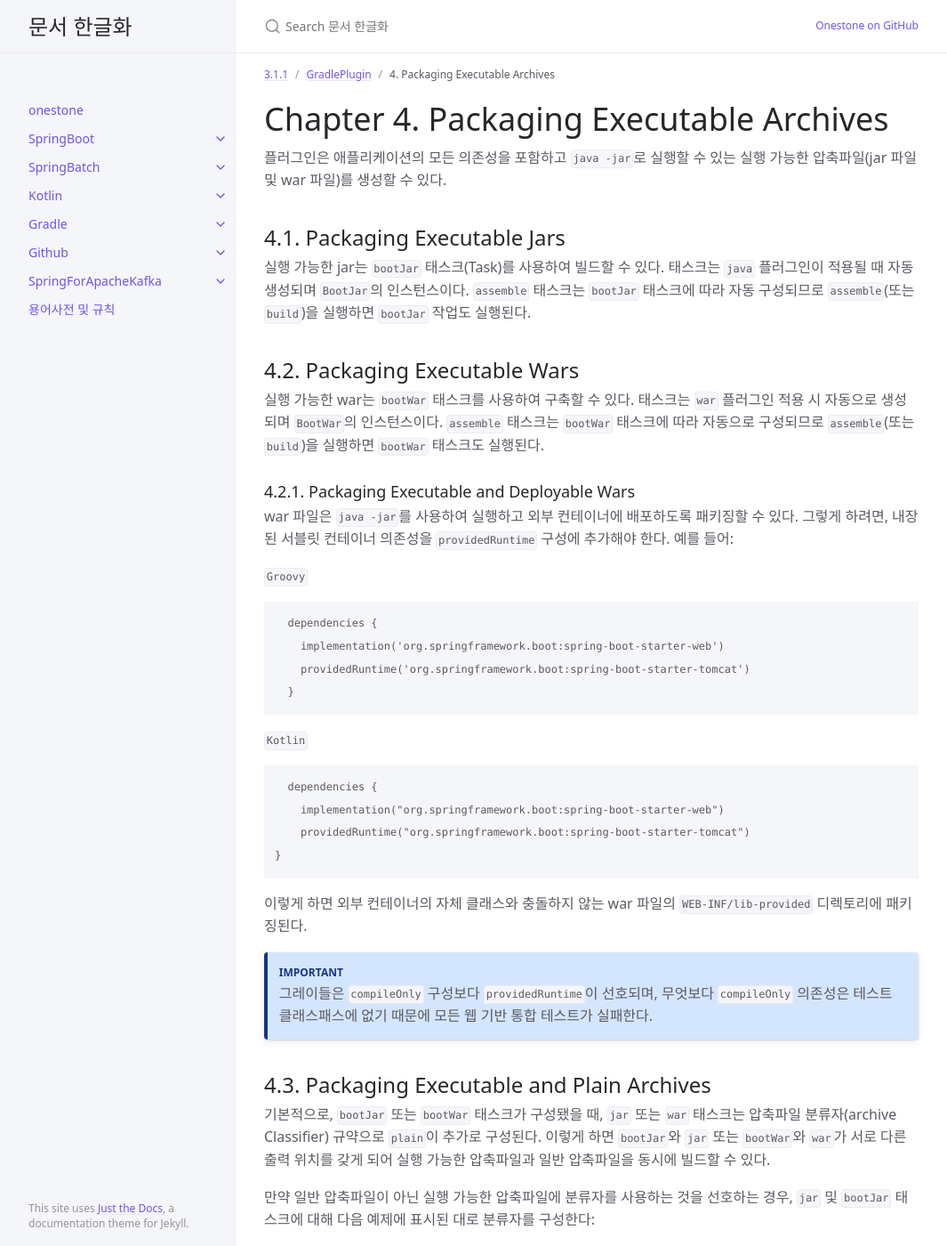
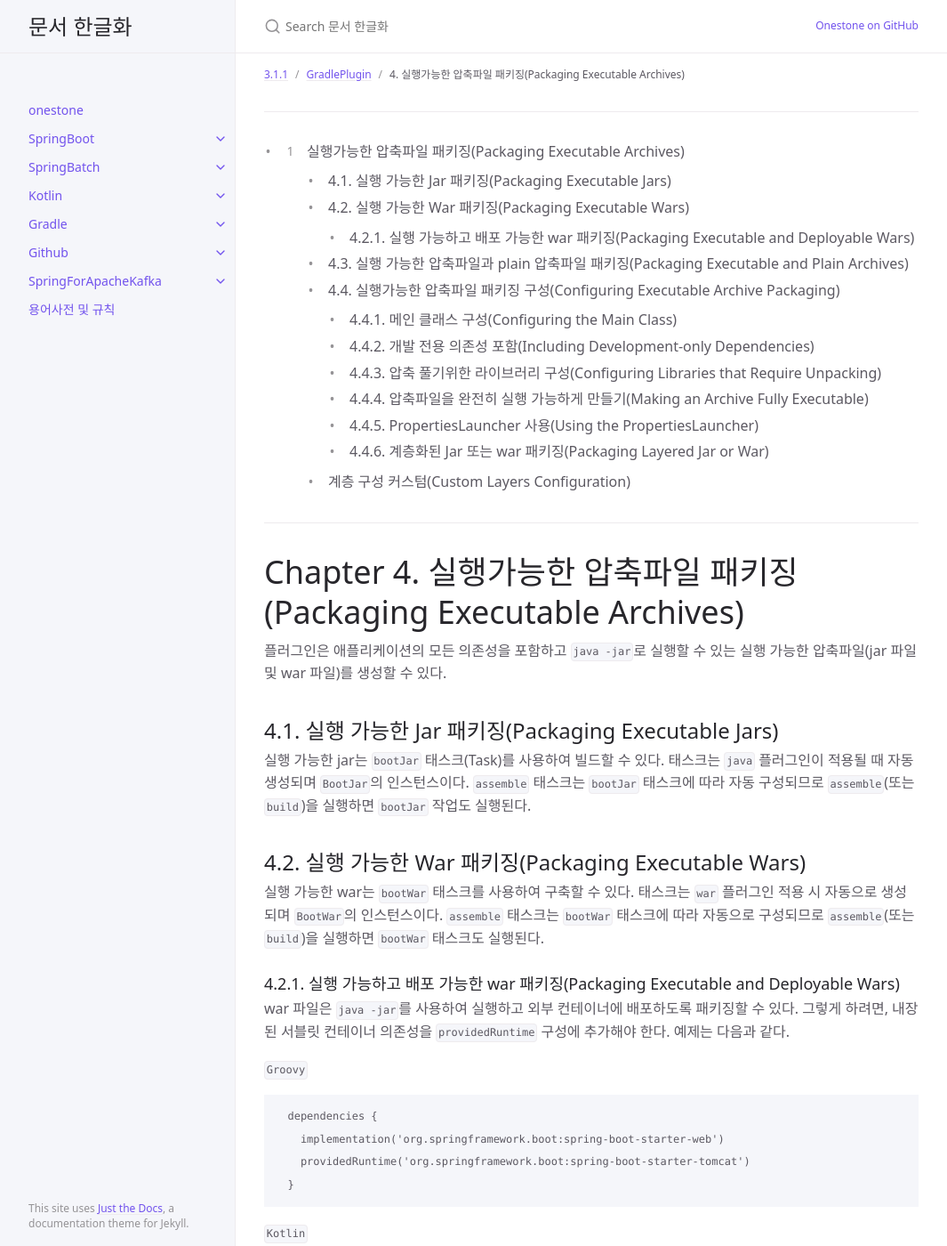
Before and after one commit to onestone9900/onestone9900.github.io, a Jekyll site: the page built from docs/spring_boot/3.1.1/gradle_plugin/4.packaging_executable_archives.md, in a window 1280 px wide and 1400 px high. Shown: the whole window at 89% size, without its empty margins (107-1172 px from the left). Built offline with Jekyll 4.4.1, drawn with Linux system fonts in a browser that asks for light colours; some of the changed text lies outside the part shown.

Commit message:
docs: spring boot - 4. 실행가능한 압축파일 패키징(Packaging Executable Archives)

````diff
--- a/docs/spring_boot/3.1.1/gradle_plugin/4.packaging_executable_archives.md
+++ b/docs/spring_boot/3.1.1/gradle_plugin/4.packaging_executable_archives.md
@@ -1,25 +1,42 @@
 ---
 layout: default
-title: 4. Packaging Executable Archives
+title: 4. 실행가능한 압축파일 패키징(Packaging Executable Archives)
 parent: GradlePlugin
 grand_parent: 3.1.1
 nav_order: 4
 ---
 
+***
 
-# Chapter 4. Packaging Executable Archives
+- 4. 실행가능한 압축파일 패키징(Packaging Executable Archives)
+  - 4.1. 실행 가능한 Jar 패키징(Packaging Executable Jars)
+  - 4.2. 실행 가능한 War 패키징(Packaging Executable Wars)
+    - 4.2.1. 실행 가능하고 배포 가능한 war 패키징(Packaging Executable and Deployable Wars)
+  - 4.3. 실행 가능한 압축파일과 plain 압축파일 패키징(Packaging Executable and Plain Archives)
+  - 4.4. 실행가능한 압축파일 패키징 구성(Configuring Executable Archive Packaging)
+    - 4.4.1. 메인 클래스 구성(Configuring the Main Class)
+    - 4.4.2. 개발 전용 의존성 포함(Including Development-only Dependencies)
+    - 4.4.3. 압축 풀기위한 라이브러리 구성(Configuring Libraries that Require Unpacking)
+    - 4.4.4. 압축파일을 완전히 실행 가능하게 만들기(Making an Archive Fully Executable)
+    - 4.4.5. PropertiesLauncher 사용(Using the PropertiesLauncher)
+    - 4.4.6. 계층화된 Jar 또는 war 패키징(Packaging Layered Jar or War)
+      - 계층 구성 커스텀(Custom Layers Configuration)
+
+***
+
+# Chapter 4. 실행가능한 압축파일 패키징(Packaging Executable Archives)
 플러그인은 애플리케이션의 모든 의존성을 포함하고 `java -jar`로 실행할 수 있는 실행 가능한 압축파일(jar 파일 및 war 파일)를 생성할 수 있다.
 
 
-## 4.1. Packaging Executable Jars
+## 4.1. 실행 가능한 Jar 패키징(Packaging Executable Jars)
 실행 가능한 jar는 `bootJar` 태스크(Task)를 사용하여 빌드할 수 있다. 태스크는 `java` 플러그인이 적용될 때 자동 생성되며 `BootJar`의 인스턴스이다. `assemble` 태스크는 `bootJar` 태스크에 따라 자동 구성되므로 `assemble`(또는 `build`)을 실행하면 `bootJar` 작업도 실행된다.
 
 
-## 4.2. Packaging Executable Wars
+## 4.2.  실행 가능한 War 패키징(Packaging Executable Wars)
 실행 가능한 war는 `bootWar` 태스크를 사용하여 구축할 수 있다. 태스크는 `war` 플러그인 적용 시 자동으로 생성되며 `BootWar`의 인스턴스이다. `assemble` 태스크는 `bootWar` 태스크에 따라 자동으로 구성되므로 `assemble`(또는 `build`)을 실행하면 `bootWar` 태스크도 실행된다.
 
-### 4.2.1. Packaging Executable and Deployable Wars
-war 파일은 `java -jar`를 사용하여 실행하고 외부 컨테이너에 배포하도록 패키징할 수 있다. 그렇게 하려면, 내장된 서블릿 컨테이너 의존성을 `providedRuntime` 구성에 추가해야 한다. 예를 들어:
+### 4.2.1. 실행 가능하고 배포 가능한 war 패키징(Packaging Executable and Deployable Wars)
+war 파일은 `java -jar`를 사용하여 실행하고 외부 컨테이너에 배포하도록 패키징할 수 있다. 그렇게 하려면, 내장된 서블릿 컨테이너 의존성을 `providedRuntime` 구성에 추가해야 한다. 예제는 다음과 같다.
 
 `Groovy`
 ```
@@ -41,7 +58,8 @@ war 파일은 `java -jar`를 사용하여 실행하고 외부 컨테이너에
 {: .important }
 >그레이들은 `compileOnly` 구성보다 `providedRuntime`이 선호되며, 무엇보다 `compileOnly` 의존성은 테스트 클래스패스에 없기 때문에 모든 웹 기반 통합 테스트가 실패한다.
 
-## 4.3. Packaging Executable and Plain Archives
+
+## 4.3. 실행 가능한 압축파일과 plain 압축파일 패키징(Packaging Executable and Plain Archives)
 기본적으로, `bootJar` 또는 `bootWar` 태스크가 구성됐을 때, `jar` 또는 `war` 태스크는 압축파일 분류자(archive Classifier) 규약으로 `plain`이 추가로 구성된다. 이렇게 하면 `bootJar`와 `jar` 또는 `bootWar`와 `war`가 서로 다른 출력 위치를 갖게 되어 실행 가능한 압축파일과 일반 압축파일을 동시에 빌드할 수 있다.
 
 만약 일반 압축파일이 아닌 실행 가능한 압축파일에 분류자를 사용하는 것을 선호하는 경우, `jar` 및 `bootJar` 태스크에 대해 다음 예제에 표시된 대로 분류자를 구성한다:
@@ -65,7 +83,7 @@ war 파일은 `java -jar`를 사용하여 실행하고 외부 컨테이너에
   }
 ```
 
-또는, 일반 압축파일이 빌드 되지 않게 하려면, `jar` 태스크에 대한 다음 예와 같이 해당 태스크를 비활성화해야 한다.
+또는, 일반 압축파일이 빌드 되지 않게 하려면, `jar` 태스크에 대한 다음 예제와 같이 해당 태스크를 비활성화해야 한다.
 
 `Groovy`
 ```
@@ -80,11 +98,11 @@ war 파일은 `java -jar`를 사용하여 실행하고 외부 컨테이너에
   }
 ```
 
-## 4.4. Configuring Executable Archive Packaging
+## 4.4. 실행가능한 압축파일 패키징 구성(Configuring Executable Archive Packaging)
 `BootJar` 및 `BootWar` 태스크는 각각 그레이들의 `Jar` 및 `War` 태스크의 하위 클래스이다. 결과적으로, 모든 표준 구성 옵션은 jar 또는 war를 패키징할 때 사용할 수 있고, 실행 가능한 jar 또는 war를 패키징할 때도 사용할 수 있다. 실행 가능한 jar 및 war에 특정한 여러 구성 옵션도 제공된다.
 
 
-### 4.4.1. Configuring the Main Class
+### 4.4.1. 메인 클래스 구성(Configuring the Main Class)
 기본적으로, 실행 가능한 압축파일의 메인(main) 클래스는 태스크의 클래스 패스(class path) 내의 디렉토리에서 `public static void main(String[])` 메서드가 있는 클래스를 찾아 자동으로 구성된다.
 
 메인(main) 클래스는 태스크의 `mainClass` 프로퍼티를 사용하여 명시적으로 구성할 수도 있다:
@@ -156,7 +174,7 @@ war 파일은 `java -jar`를 사용하여 실행하고 외부 컨테이너에
 >만약, 메인 클래스가 코틀린으로 작성된 경우, 생성된 자바 클래스의 이름을 사용해야 한다. 기본적으로, `Kt` 접미사가 추가된 코트린 클래스의 이름이다. 예를 들어,`ExampleApplication`은 `ExampleApplicationKt`가 된다. `@JvmName`을 사용하여 다른 이름이 정의된 경우 해당 이름을 사용해야 한다.
 
 
-### 4.4.2. Including Development-only Dependencies
+### 4.4.2. 개발 전용 의존성 포함(Including Development-only Dependencies)
 기본적으로 `developmentOnly` 구성에 선언된 모든 의존성은 실행 가능한 jar 또는 war에서 제외된다.
 
 압축파일의 `developmentOnly` 구성에 선언된 의존성을 포함하려면, `bootWar` 태스크에 대한 다음 예제처럼, 구성을 포함하도록 태스크의 클래스패스를 구성한다:
@@ -175,7 +193,7 @@ tasks.named("bootWar") {
 ```
 
 
-### 4.4.3. Configuring Libraries that Require Unpacking
+### 4.4.3. 압축 풀기위한 라이브러리 구성(Configuring Libraries that Require Unpacking)
 대부분의 라이브러리는 실행 가능한 압축파일에 중첩될 때 직접 사용할 수 있지만, 특정 라이브러리에는 문제가 있을 수 있다. 예를 들어 JRuby에는 `jruby-complete.jar`을 항상 파일 시스템에서 직접 사용 가능하다고 가정하는 자체 중첩된 jar 지원이 포함되어 있다.
 
 문제가 있는 라이브러리를 처리하기 위해, 실행 가능한 압축파일이 실행될 때 특정 중첩된 jar의 압축을 임시 디렉토리에 풀도록 실행 가능한 압축파일을 구성할 수 있다. 라이브러리는 소스 jar 파일의 절대 경로와 일치하는 앤트-스타일(Ant-style)패턴을 사용하여 압축 해제가 필요한 것으로 식별할 수 있다:
@@ -196,7 +214,7 @@ tasks.named("bootWar") {
 더 많은 제어를 위해 클로저(closure)를 사용할 수도 있다. 클로저는 `FileTreeElement`로 전달되며 압축 해제가 필요한지 여부를 나타내는 `boolean`을 반환해야 한다.
 
 
-### 4.4.4. Making an Archive Fully Executable
+### 4.4.4. 압축파일을 완전히 실행 가능하게 만들기(Making an Archive Fully Executable)
 Spring Boot는 완전히 실행 가능한 압축파일을 지원한다. 애플리케이션 실행 방법을 알고 있는 셸 스크립트를 추가하여 압축파일을 실행 가능하게 만든다. 유닉스와 같은 플랫폼에서, 시작 스크립트를 사용하여 압축파일을 다른 실행 파일처럼 직접 실행하거나 서비스로 설치할 수 있다.
 
 {: .important}
@@ -255,8 +273,8 @@ Spring Boot는 완전히 실행 가능한 압축파일을 지원한다. 애플
 ```
 
 
-### 4.4.5. Using the PropertiesLauncher
-`PropertiesLauncher`를 사용하여 실행 가능한 jar 또는 war를 실행하려면, 작업의 매니페스트를 구성하여 `Main-Class` 속성을 설정하십시오.
+### 4.4.5. PropertiesLauncher 사용(Using the PropertiesLauncher)
+`PropertiesLauncher`를 사용하여 실행 가능한 jar 또는 war를 실행하려면, 작업의 매니페스트를 구성하여 `Main-Class` 애트리뷰트를 설정하자.
 
 `Groovy`
 ```
@@ -276,7 +294,7 @@ Spring Boot는 완전히 실행 가능한 압축파일을 지원한다. 애플
 ```
 
 
-### 4.4.6. Packaging Layered Jar or War
+### 4.4.6. 계층화된 Jar 또는 war 패키징(Packaging Layered Jar or War)
 기본적으로, `bootJar` 태스크는 `BOOT-INF/classes` 및 `BOOT-INF/lib` 각각에 애플리케이션 클래스와 의존성을 포함한 압축파일을 빌드한다. 마찬가지로, bootWar는 `WEB-INF/classes`에 애플리케이션 클래스를 포함하고 `WEB-INF/lib` 및 `WEB-INF/lib-provided`에 의존성을 포함하는 압축파일을 빌드한다. jar 콘텐츠에 도커 이미지를 빌드해야 하는 경우, 이러한 디렉토리를 더 분리하여 각 계층에 쓸 수 있도록 하는 것이 유용하다.
 
 계층화된 jar는 일반 부트 패키지 jar와 동일한 레이아웃을 사용하지만, 각 계층을 설명하는 추가 메타-데이터(meta-data) 파일을 포함한다.
@@ -331,7 +349,8 @@ Spring Boot는 완전히 실행 가능한 압축파일을 지원한다. 애플
   }
 ```
 
-<b>Custom Layers Configuration</b>
+
+### 계층 구성 커스텀(Custom Layers Configuration)
 
 애플리케이션에 따라, 계층 생성 방법을 조정하고 새 계층를 추가할 수 있다.
 
````
